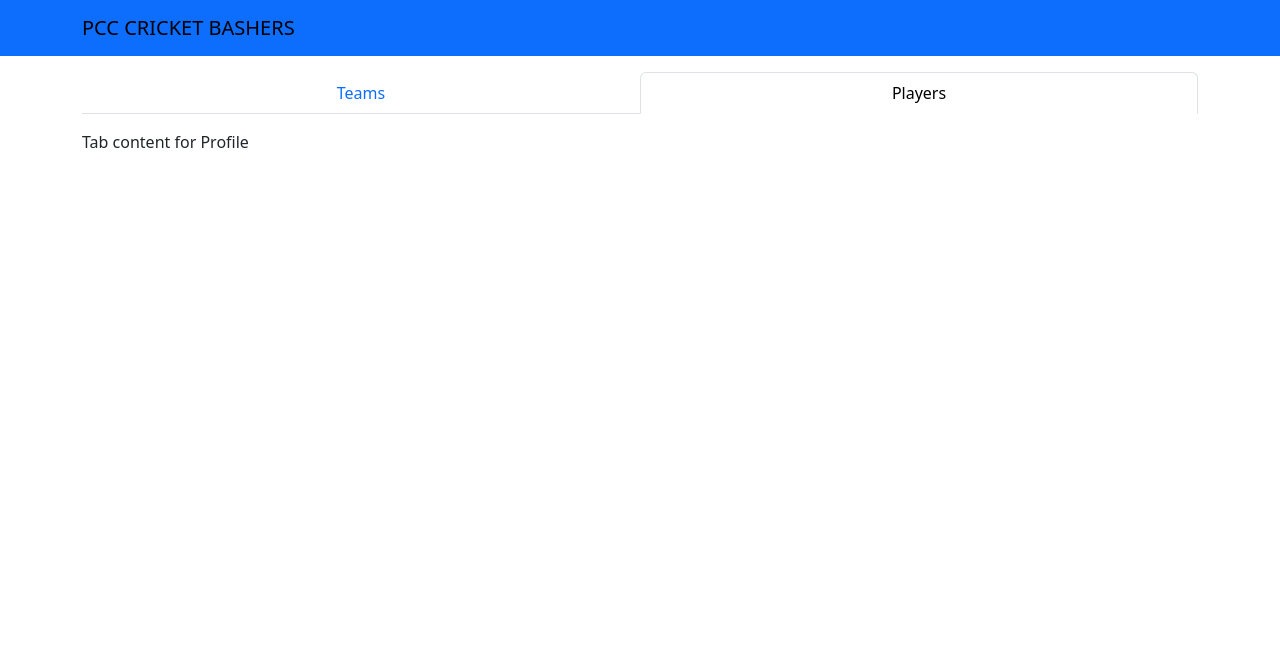
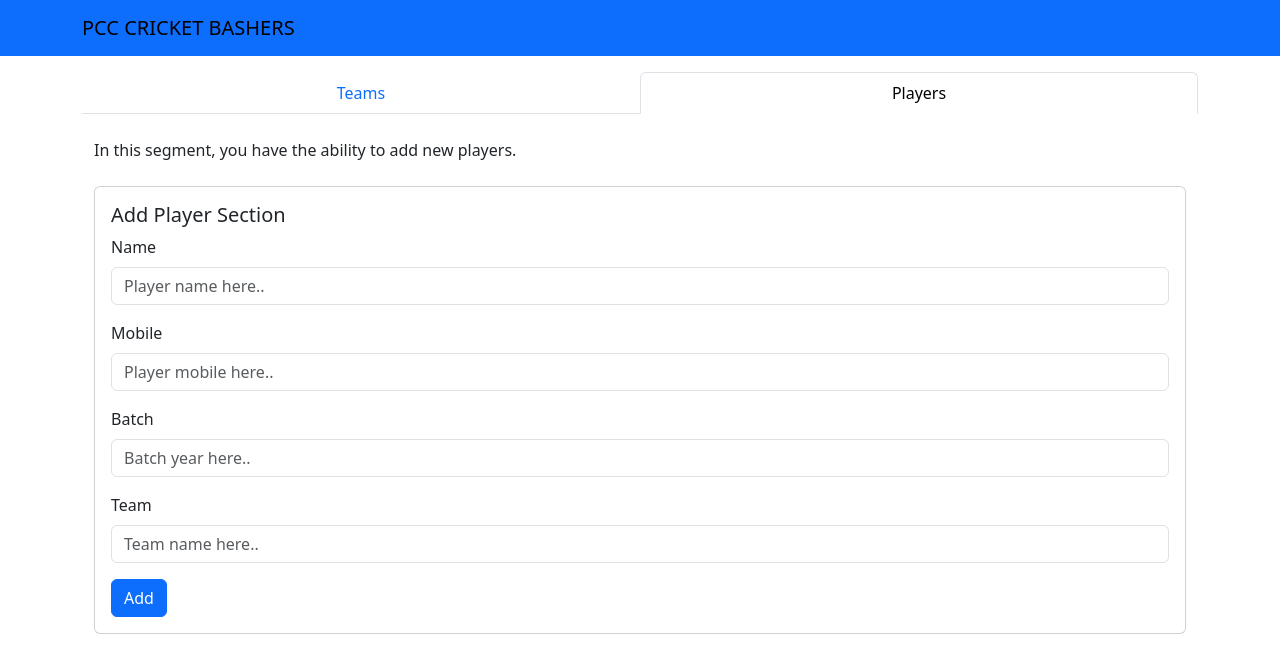
Before and after one commit to Gayan65/cricketApp, a React (Create React App) app in the folder frontend/: page /home in a window 1280 px wide. Shown: the top 672 px of the page. Built offline with nearby package versions, Linux system fonts and the light colour scheme.

Commit message:
Player section add

```diff
--- /dev/null
+++ b/frontend/src/components/AddPlayerGroup.js
@@ -0,0 +1,30 @@
+import React from "react";
+import { Form, Button } from "react-bootstrap";
+
+const AddPlayerGroup = () => {
+  return (
+    <Form>
+      <Form.Group className="mb-3" controlId="formBasicEmail">
+        <Form.Label>Name</Form.Label>
+        <Form.Control type="text" placeholder="Player name here.." />
+      </Form.Group>
+      <Form.Group className="mb-3" controlId="formBasicEmail">
+        <Form.Label>Mobile</Form.Label>
+        <Form.Control type="text" placeholder="Player mobile here.." />
+      </Form.Group>
+      <Form.Group className="mb-3" controlId="formBasicEmail">
+        <Form.Label>Batch</Form.Label>
+        <Form.Control type="text" placeholder="Batch year here.." />
+      </Form.Group>
+      <Form.Group className="mb-3" controlId="formBasicEmail">
+        <Form.Label>Team</Form.Label>
+        <Form.Control type="text" placeholder="Team name here.." />
+      </Form.Group>
+      <Button variant="primary" type="submit">
+        Add
+      </Button>
+    </Form>
+  );
+};
+
+export default AddPlayerGroup;
--- a/frontend/src/components/AddTeamGroup.js
+++ b/frontend/src/components/AddTeamGroup.js
@@ -3,7 +3,6 @@ import { Form, Button } from "react-bootstrap";
 
 const AddTeamGroup = () => {
   return (
-    <div>
     <Form>
       <Form.Group className="mb-3" controlId="formBasicEmail">
         <Form.Label>Team Name</Form.Label>
@@ -16,7 +15,6 @@ const AddTeamGroup = () => {
         Add
       </Button>
     </Form>
-    </div>
   );
 };
 
--- a/frontend/src/components/Navigation.js
+++ b/frontend/src/components/Navigation.js
@@ -2,6 +2,7 @@ import React from "react";
 import { Container, Tab, Tabs, Card } from "react-bootstrap";
 import AddTeamGroup from "./AddTeamGroup";
 import ExistingTeamGroup from "./ExistingTeamGroup";
+import AddPlayerGroup from "./AddPlayerGroup";
 
 const Navigation = () => {
   return (
@@ -41,7 +42,20 @@ const Navigation = () => {
           {/* Existing team section Ends*/}
         </Tab>
         <Tab eventKey="profile" title="Players">
-          Tab content for Profile
+          <Container className="mt-4">
+            In this segment, you have the ability to add new players.
+          </Container>
+
+          {/* Add player section start*/}
+          <Container className="mt-4">
+            <Card>
+              <Card.Body>
+                <Card.Title>Add Player Section</Card.Title>
+                <AddPlayerGroup />
+              </Card.Body>
+            </Card>
+          </Container>
+          {/* Add player section Ends*/}
         </Tab>
       </Tabs>
     </Container>
```
Lines whose indentation alone changed are shown as unchanged.
